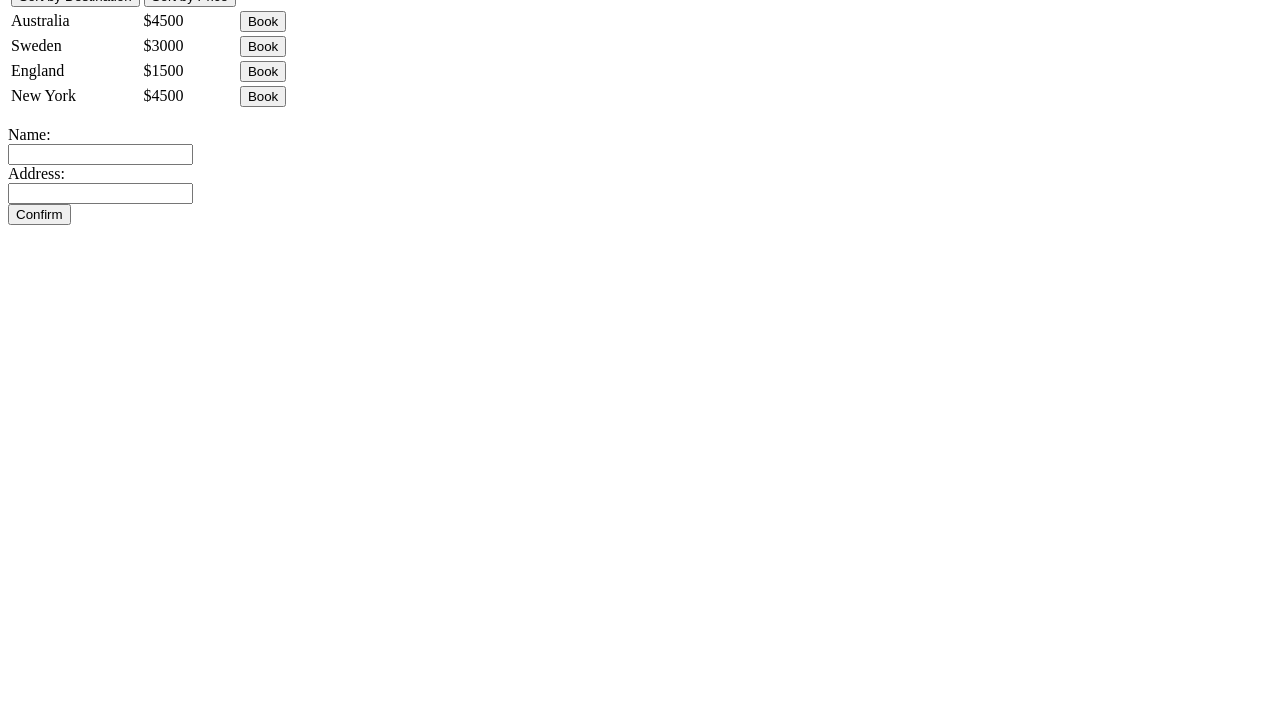
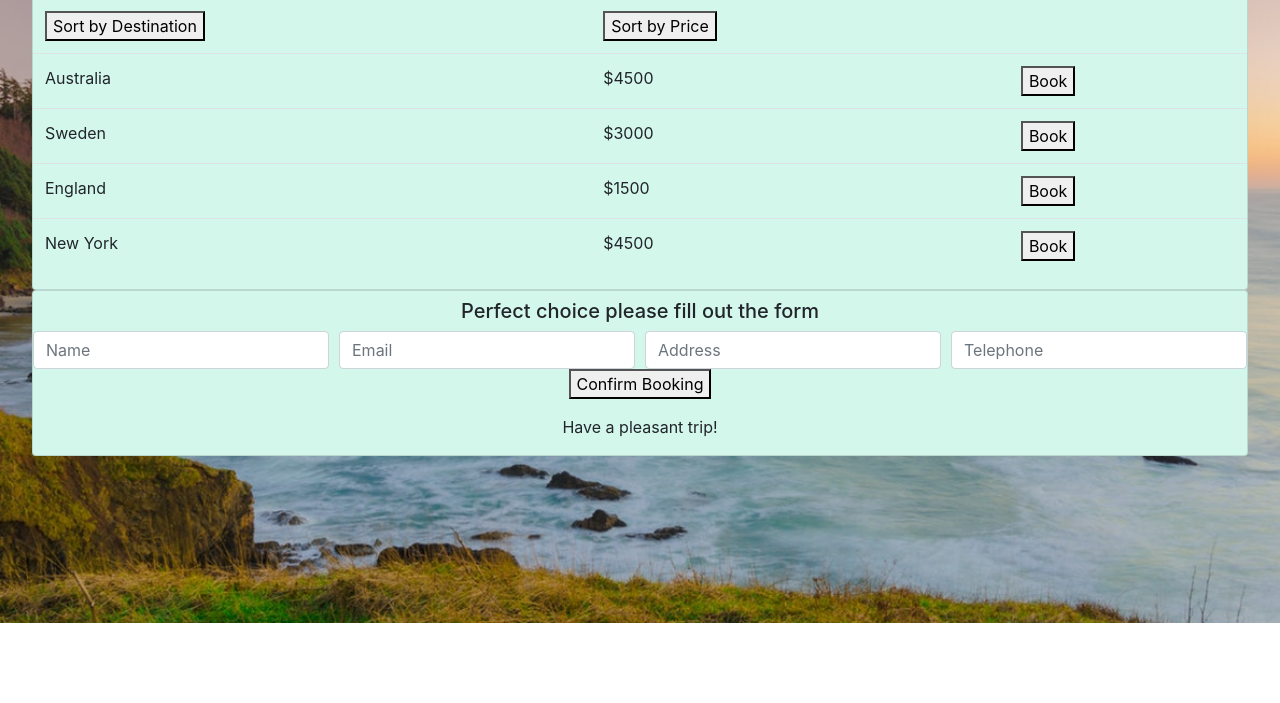
Before and after one commit to HarrietKiyai/holidaydestination, a plain HTML site: page index.html in a window 1280 px wide. Shown: the part 97-800 px from the top of the page. Drawn offline with nearby package versions, Linux system fonts and the light colour scheme.

Commit message:
updated js and css files

```diff
--- /dev/null
+++ b/func.js
@@ -0,0 +1,77 @@
+//defining variables
+function sortTable(n) {
+  var table,
+    rows,
+    switching,
+    i,
+    x,
+    y,
+    shouldSwitch,
+    dir,
+    switchcount = 0; //start point
+  table = document.getElementById("myTable");
+  switching = true; //condition to be met
+  dir = "asc"; //direction equals ascending
+
+  while (switching) {
+    switching = false;
+    rows = table.rows;
+    for (i = 1; i < rows.length - 1; i++) {
+      shouldSwitch = false;
+      //compare elements
+      x = rows[i].getElementsByTagName("TD")[n];
+      y = rows[i + 1].getElementsByTagName("TD")[n];
+      //switch places depending on direction
+      if (dir == "asc") {
+        if (x.innerHTML.toLowerCase() > y.innerHTML.toLowerCase()) {
+          shouldSwitch = true;
+          break; // if condition is met break loop
+        }
+      } else if (dir == "desc") {
+        //direction equals descending
+        if (x.innerHTML.toLowerCase() < y.innerHTML.toLowerCase()) {
+          shouldSwitch = true;
+          break; // if condition is met break loop
+        }
+      }
+    }
+    if (shouldSwitch) {
+      // makes the switch and marks it as done
+      rows[i].parentNode.insertBefore(rows[i + 1], rows[i]);
+      switching = true;
+      switchcount++;
+    } else {
+      //if switch is met according to dir reset and ran the loop again
+      if (switchcount == 0 && dir == "asc") {
+        dir = "desc";
+        switching = true;
+      }
+    }
+  }
+}
+
+function bookEd(id) {
+  var favDest = ["Australia", "Sweden", "England", "New York"];
+  if (id == "btn1") {
+    document.getElementById("choice").innerHTML = favDest[0];
+  } else if (id == "btn2") {
+    document.getElementById("choice").innerHTML = favDest[1];
+  } else if (id == "btn3") {
+    document.getElementById("choice").innerHTML = favDest[2];
+  } else if (id == "btn4") {
+    document.getElementById("choice").innerHTML = favDest[3];
+  }
+  console.log(bookEd);
+}
+
+function confirm() {
+  var name = document.getElementById("name").value;
+  var email = document.getElementById("email").value;
+  var add = document.getElementById("add").value;
+  var fon = document.getElementById("tel").value;
+
+  document.getElementById("1").innerHTML = name;
+  document.getElementById("2").innerHTML = email;
+  document.getElementById("3").innerHTML = add;
+  document.getElementById("4").innerHTML = fon;
+}
--- a/index.html
+++ b/index.html
@@ -2,105 +2,117 @@
 <html lang="en">
   <head>
     <meta charset="UTF-8" />
+    <meta
+      name="viewport"
+      content="width=device-width, initial-scale=1, shrink-to-fit=no"
+    />
     <meta name="viewport" content="width=device-width, initial-scale=1.0" />
     <meta http-equiv="X-UA-Compatible" content="ie=edge" />
+    <link
+      rel="stylesheet"
+      href="https://stackpath.bootstrapcdn.com/bootstrap/4.3.1/css/bootstrap.min.css"
+      integrity="sha384-ggOyR0iXCbMQv3Xipma34MD+dH/1fQ784/j6cY/iJTQUOhcWr7x9JvoRxT2MZw1T"
+      crossorigin="anonymous"
+    />
+    <script src="https://ajax.googleapis.com/ajax/libs/jquery/3.4.0/jquery.min.js"></script>
+    <script src="https://maxcdn.bootstrapcdn.com/bootstrap/3.4.0/js/bootstrap.min.js"></script>
+    <link rel="stylesheet" href="style.css" />
+    <script src="func.js"></script>
     <title>Document</title>
   </head>
   <body>
-    <div>
-      <h1>Holiday Destinations</h1>
+    <div class="container-fluid">
+      <div class="card text-center">
+        <h1 class="card-title">Holiday Destinations</h1>
       </div>
-    <div>
-      <table id="myTable">
+      <div class="card">
+        <table id="myTable" class="table">
+          <thead class="thead-light"></thead>
           <tr>
-          <th onclick="sortTable(0)"><button>Sort by Destination</button></th>
-          <th onclick="sortTable(1)"><button>Sort by Price</button></th>
+            <th scope="col" onclick="sortTable(0)">
+              <button>Sort by Destination</button>
+            </th>
+            <th scope="col" onclick="sortTable(1)">
+              <button>Sort by Price</button>
+            </th>
           </tr>
+
           <tr>
             <td>Australia</td>
             <td>$4500</td>
-          <td><button id="btn1" onclick="book(id)">Book</button></td>
+            <td><button id="btn1" onclick="bookEd(id)">Book</button></td>
           </tr>
+
           <tr>
             <td>Sweden</td>
             <td>$3000</td>
-          <td><button id="btn2" onclick="book(id)">Book</button></td>
+            <td><button id="btn2" onclick="bookEd(id)">Book</button></td>
           </tr>
+
           <tr>
             <td>England</td>
             <td>$1500</td>
-          <td><button id="btn3" onclick="book(id)">Book</button></td>
+            <td><button id="btn3" onclick="bookEd(id)">Book</button></td>
           </tr>
+
           <tr>
             <td>New York</td>
             <td>$4500</td>
-          <td><button id="btn4" onclick="book(id)">Book</button></td>
+            <td><button id="btn4" onclick="bookEd(id)">Book</button></td>
           </tr>
         </table>
       </div>
+
+      <div class="card text-center">
+        <h5 id="choice"></h5>
+        <h5>Perfect choice please fill out the form</h5>
+        <form>
+          <div class="form-row">
+            <div class="col">
+              <input
+                type="text"
+                class="form-control"
+                placeholder="Name"
+                id="name"
+              />
+            </div>
+            <div class="col">
+              <input
+                type="text"
+                class="form-control"
+                placeholder="Email"
+                id="email"
+              />
+            </div>
+            <div class="col">
+              <input
+                type="text"
+                class="form-control"
+                placeholder="Address"
+                id="add"
+              />
+            </div>
+            <div class="col">
+              <input
+                type="text"
+                class="form-control"
+                placeholder="Telephone"
+                id="tel"
+              />
+            </div>
+          </div>
+        </form>
         <div>
-      <p id="favDest"></p>
-      <form action="#">
-        Name:<br />
-        <input type="text" name="name" /><br />
-        Address:<br />
-        <input type="text" name="address" /><br />
-        <button id="myButton" onclick="order()">Confirm</button>
-      </form>
+          <button onclick="confirm()">Confirm Booking</button>
+          <div>
+            <p id="1"></p>
+            <p id="2"></p>
+            <p id="3"></p>
+            <p id="4"></p>
+            <p>Have a pleasant trip!</p>
           </div>
-    <div></div>
-    <script>
-      //defining variables
-      function sortTable(n) {
-        var table,
-          rows,
-          switching,
-          i,
-          x,
-          y,
-          shouldSwitch,
-          dir,
-          switchcount = 0; //start point
-        table = document.getElementById("myTable");
-        switching = true; //condition to be met
-        dir = "asc"; //direction equals ascending
-
-        while (switching) {
-          switching = false;
-          rows = table.rows;
-          for (i = 1; i < rows.length - 1; i++) {
-            shouldSwitch = false;
-            //compare elements
-            x = rows[i].getElementsByTagName("TD")[n];
-            y = rows[i + 1].getElementsByTagName("TD")[n];
-            //switch places depending on direction
-            if (dir == "asc") {
-              if (x.innerHTML.toLowerCase() > y.innerHTML.toLowerCase()) {
-                shouldSwitch = true;
-                break; // if condition is met break loop
-              }
-            } else if (dir == "desc") {
-              //direction equals descending
-              if (x.innerHTML.toLowerCase() < y.innerHTML.toLowerCase()) {
-                shouldSwitch = true;
-                break; // if condition is met break loop
-              }
-            }
-          }
-          if (shouldSwitch) {
-            // makes the switch and marks it as done
-            rows[i].parentNode.insertBefore(rows[i + 1], rows[i]);
-            switching = true;
-            switchcount++;
-          } else {
-            //if switch is met according to dir reset and ran the loop again
-            if (switchcount == 0 && dir == "asc") {
-              dir = "desc";
-              switching = true;
-            }
-          }
-        }
-      }
-    </script>
+        </div>
+      </div>
+    </div>
   </body>
 </html>
--- /dev/null
+++ b/style.css
@@ -0,0 +1,11 @@
+body {
+  background-image: url("img2.jpg");
+  background-repeat: no-repeat;
+  background-size: cover;
+}
+.container-fluid {
+  padding: 2em;
+}
+.card {
+  background-color: #d4f7ec;
+}
```
Also changed, not shown: img2.jpg (added). Lines whose indentation alone changed are shown as unchanged.
